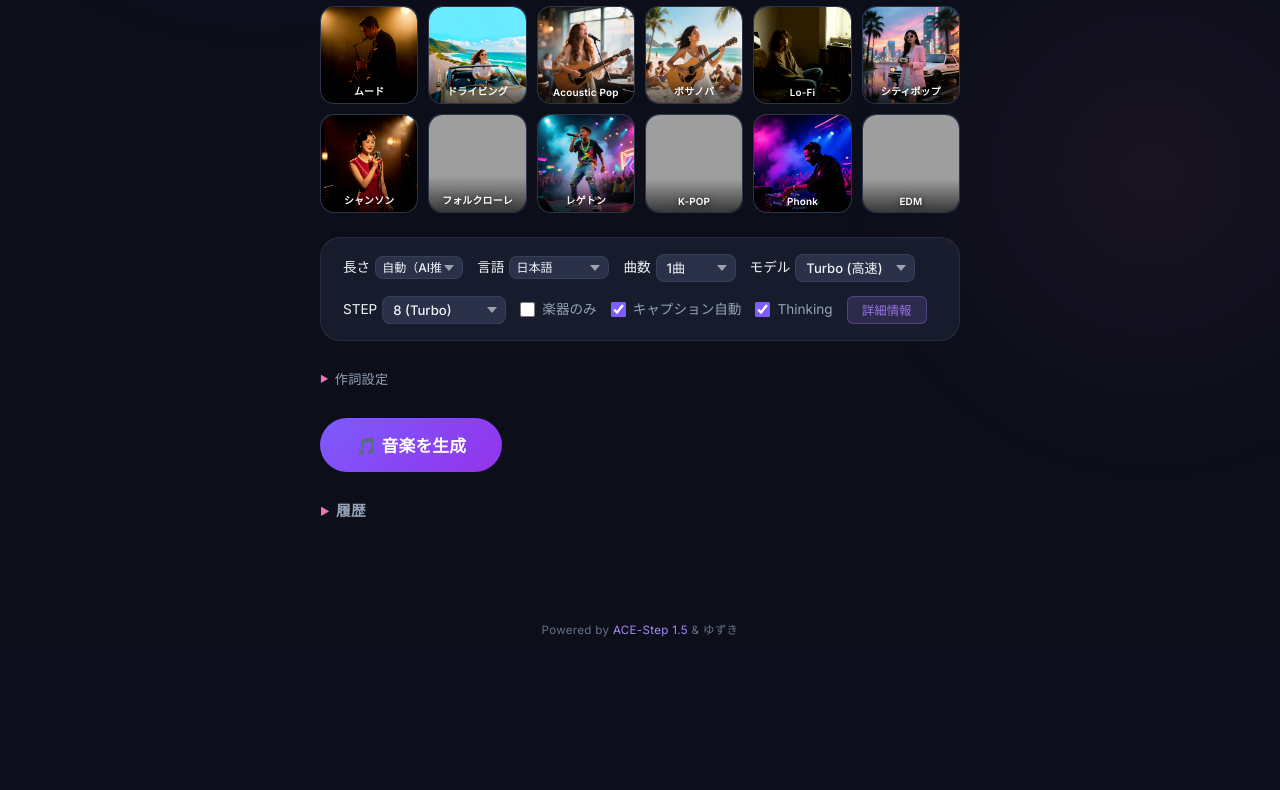
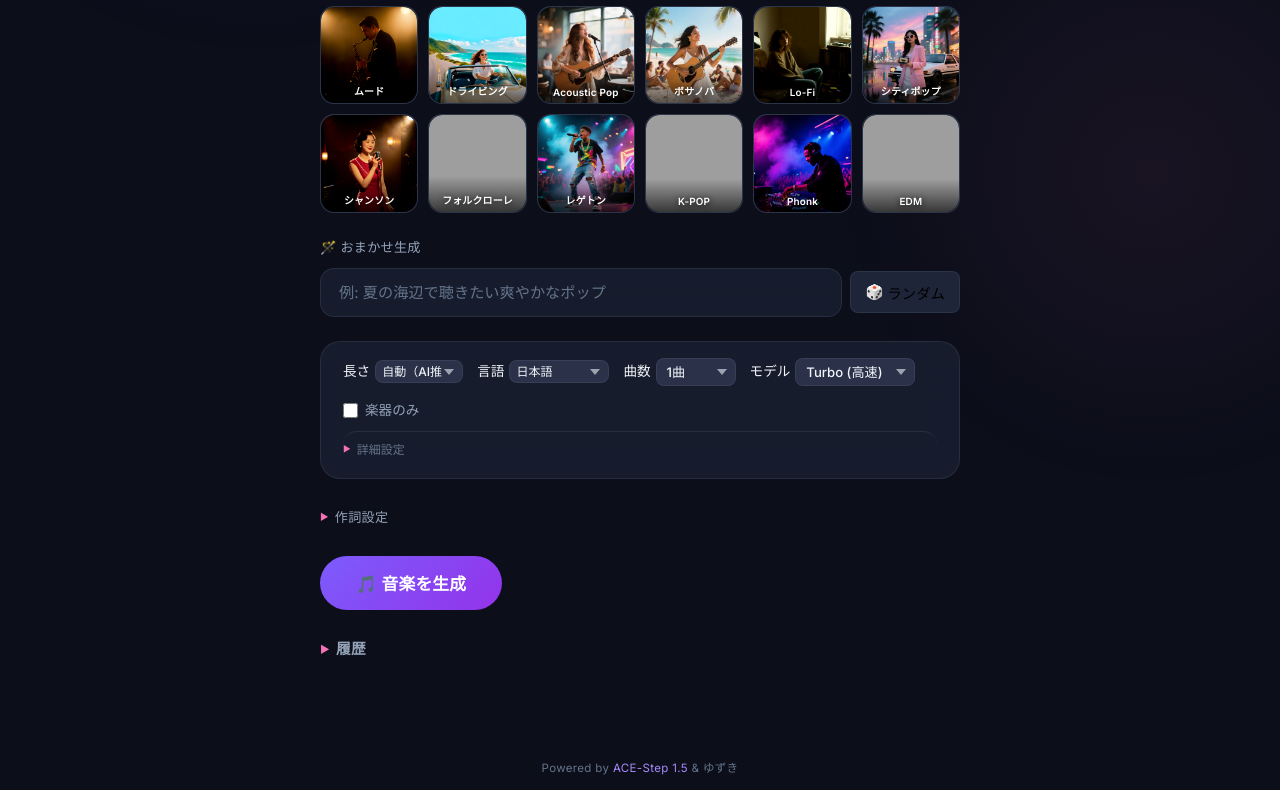
Before and after one commit to animede/easy_music, a FastAPI app: page / in a window 1280 px wide. Shown: the part 467-1257 px from the top of the page. Before the commit the page ends 1104 px from the top, so only its background shows below. Run offline with FastAPI, Linux system fonts and the light colour scheme; data that the repository does not hold is empty; grey boxes are pictures that could not be loaded.

Commit message:
feat: おまかせ生成, ネガティブプロンプト, shift/sampler, 詳細設定アコーディオン
- おまかせ生成 (sample_query): テキスト入力でLMが全パラメータ自動決定
- 🎲ランダムボタン: ランダムサンプル取得→フォーム自動入力
- Duration デフォルトを Auto (LM自動推定) に変更
- use_cot_metas最適化: format_input成功時にメタデータ重複推定スキップ
- lm_negative_prompt: デフォルトで品質低下防止プロンプト自動適用
- shift パラメータ (1.0-5.0): ディテール vs 構造の調整
- infer_method (ODE/SDE): サンプリング方式選択
- 詳細設定アコーディオン: STEP/Shift/Sampler等を折りたたみ式に分離
- 全パラメータをcover/repaintエンドポイントにも対応

```diff
--- a/static/app.js
+++ b/static/app.js
@@ -116,9 +116,20 @@ const I18N = {
         label_steps: 'STEP',
         label_thinking: 'Thinking',
         steps_8: '8 (Turbo)', steps_20: '20 (高速)', steps_50: '50 (標準)', steps_80: '80 (高品質)', steps_100: '100 (最高品質)',
+        label_shift: 'Shift',
+        tooltip_shift: 'タイムステップシフト。低い値=音質・ディテール重視、高い値=楽曲構造・プロンプト忠実度重視',
+        shift_auto: '自動', shift_1: '1.0 (ディテール重視)', shift_2: '2.0 (バランス)',
+        shift_3: '3.0 (Turbo推奨)', shift_4: '4.0 (構造重視)', shift_5: '5.0 (最大)',
+        label_infer_method: 'Sampler',
+        tooltip_infer_method: 'サンプリング方式。ODE=安定・再現性◎、SDE=多様・有機的な質感（高ステップ推奨）',
+        infer_auto: '自動 (ODE)', infer_ode: 'ODE (安定・クリーン)', infer_sde: 'SDE (有機的・多様)',
         label_lyrics_settings: '作詞設定',
+        label_advanced_settings: '詳細設定',
         label_options: '詳細オプション',
         label_mood: 'ムード：',
+        label_negative_prompt: 'ネガティブプロンプト',
+        placeholder_negative_prompt: '例: low quality, noisy, distorted（空欄ならデフォルト適用）',
+        tooltip_negative_prompt: '生成時に避けたい要素を指定します。空欄の場合は品質低下防止のデフォルト値が自動適用されます。',
         mood_happy: '😊 明るい', mood_sad: '😢 切ない', mood_intense: '🔥 激しい',
         mood_calm: '🍃 穏やか', mood_mystic: '✨ 神秘的',
         mood_romantic: '💕 ロマンチック', mood_fun: '🎉 楽しい', mood_dark: '🌙 メランコリック',
@@ -128,6 +139,14 @@ const I18N = {
         vocal_whisper: '🌬️ ウィスパー', vocal_falsetto: '🎵 ファルセット', vocal_harmony: '👥 ハーモニー',
         label_blend: '➕ ミックス：',
         blend_none: '（なし）',
+        // Omakase
+        label_omakase: '🪄 おまかせ生成',
+        placeholder_omakase: '例: 夏の海辺で聴きたい爽やかなポップ',
+        btn_random: 'ランダム',
+        status_omakase: '🪄 おまかせ生成中…AIが全パラメータを自動決定',
+        status_random_loading: '🎲 ランダムサンプルを取得中...',
+        status_random_filled: '🎲 ランダムパラメータをセットしました',
+        status_random_fail: '⚠️ ランダムサンプルの取得に失敗しました',
         // History
         history_title: '履歴',
         history_empty: '生成履歴はまだありません',
@@ -238,9 +257,20 @@ const I18N = {
         label_steps: 'STEP',
         label_thinking: 'Thinking',
         steps_8: '8 (Turbo)', steps_20: '20 (Fast)', steps_50: '50 (Standard)', steps_80: '80 (High Quality)', steps_100: '100 (Best Quality)',
+        label_shift: 'Shift',
+        tooltip_shift: 'Timestep shift. Lower values = detail/texture focus, higher values = structure/prompt fidelity focus',
+        shift_auto: 'Auto', shift_1: '1.0 (Detail)', shift_2: '2.0 (Balanced)',
+        shift_3: '3.0 (Turbo default)', shift_4: '4.0 (Structure)', shift_5: '5.0 (Max)',
+        label_infer_method: 'Sampler',
+        tooltip_infer_method: 'Sampling method. ODE = stable & reproducible, SDE = organic & diverse (needs higher steps)',
+        infer_auto: 'Auto (ODE)', infer_ode: 'ODE (Stable)', infer_sde: 'SDE (Organic)',
         label_options: 'Options',
+        label_advanced_settings: 'Advanced Settings',
         label_lyrics_settings: 'Lyrics Settings',
         label_mood: 'Mood:',
+        label_negative_prompt: 'Negative Prompt',
+        placeholder_negative_prompt: 'e.g. low quality, noisy, distorted (default applied if empty)',
+        tooltip_negative_prompt: 'Specify elements to avoid during generation. If left empty, a default quality-preserving prompt is applied automatically.',
         mood_happy: '😊 Bright', mood_sad: '😢 Sad', mood_intense: '🔥 Intense',
         mood_calm: '🍃 Calm', mood_mystic: '✨ Mystic',
         mood_romantic: '💕 Romantic', mood_fun: '🎉 Fun', mood_dark: '🌙 Melancholic',
@@ -250,6 +280,14 @@ const I18N = {
         vocal_whisper: '🌬️ Whisper', vocal_falsetto: '🎵 Falsetto', vocal_harmony: '👥 Harmony',
         label_blend: '➕ Mix with:',
         blend_none: '(none)',
+        // Omakase
+        label_omakase: '🪄 Quick Generate',
+        placeholder_omakase: 'e.g. A refreshing pop song for a beach day',
+        btn_random: 'Random',
+        status_omakase: '🪄 Quick generating…AI decides all parameters',
+        status_random_loading: '🎲 Loading random sample...',
+        status_random_filled: '🎲 Random parameters set',
+        status_random_fail: '⚠️ Failed to load random sample',
         // History
         history_title: 'History',
         history_empty: 'No generation history yet',
@@ -607,6 +645,30 @@ function getAceModel() {
 
 function getThinking() {
     return document.getElementById('simple-thinking')?.checked !== false;
+}
+
+/** ネガティブプロンプトを取得（空ならデフォルト値を返す） */
+function getNegativePrompt() {
+    const el = document.getElementById('negative-prompt');
+    const val = (el?.value || '').trim();
+    return val || null; // 空の場合 null → デフォルト値はHTML側のplaceholderに表示
+}
+
+/** ネガティブプロンプトのデフォルト値 */
+const DEFAULT_NEGATIVE_PROMPT = 'low quality, noisy, distorted, muddy, clipping, off-key, out of tune, amateur, poorly mixed';
+
+/** Shift値を取得（auto=モデルに応じたデフォルト、それ以外=指定値） */
+function getShift() {
+    const val = document.getElementById('simple-shift')?.value || 'auto';
+    if (val === 'auto') return null; // null → サーバーデフォルト
+    return parseFloat(val);
+}
+
+/** 推論方式を取得（auto=サーバーデフォルト(ODE)、それ以外=ODE/SDE） */
+function getInferMethod() {
+    const val = document.getElementById('simple-infer-method')?.value || 'auto';
+    if (val === 'auto') return null;
+    return val;
 }
 
 function getManualCaption() {
@@ -772,6 +834,190 @@ document.addEventListener('DOMContentLoaded', () => {
     }
 });
 
+// =============================================================================
+// Omakase (Quick Generate) — sample_query mode
+// =============================================================================
+
+/**
+ * おまかせ生成: sample_query を使ってLMに全パラメータを自動決定させる
+ */
+async function generateOmakase(query) {
+    const btn = document.getElementById('simple-generate-btn');
+    btn.disabled = true;
+    btn.innerHTML = t('btn_generating');
+    hideSimpleStatus();
+    showSimpleStatus(t('status_omakase'), 'info');
+
+    try {
+        const aceModel = getAceModel();
+        const params = {
+            prompt: '', // sample_query が全て決定するため空
+            lyrics: '',
+            thinking: true, // おまかせ生成はthinking=true推奨
+            sample_query: query,
+            vocal_language: '',
+            audio_duration: getSelectedDuration(),
+            batch_size: getBatchSize(),
+            audio_format: 'mp3',
+            inference_steps: getSteps(),
+            guidance_scale: aceModel === 'acestep-v15-base' ? 7.0 : 3.0,
+            use_cot_caption: true,
+            use_cot_language: true,
+            // ネガティブプロンプト（品質低下防止）
+            lm_negative_prompt: getNegativePrompt() || DEFAULT_NEGATIVE_PROMPT,
+        };
+        if (aceModel) params.model = aceModel;
+        const omakaseShift = getShift();
+        if (omakaseShift !== null) params.shift = omakaseShift;
+        const omakaseInferMethod = getInferMethod();
+        if (omakaseInferMethod) params.infer_method = omakaseInferMethod;
+
+        showSimpleProgress(5, t('status_task_create'));
+        const createResult = await apiRequest('/api/generate', 'POST', params);
+        const taskId = createResult.task_id;
+        if (!taskId) throw new Error(t('status_task_fail'));
+
+        // デバッグパネル更新
+        updateDebugPanel({
+            genre: '—',
+            theme: query,
+            mode: t('label_omakase'),
+            tags: '—',
+            caption: '(AI auto-generated via sample_query)',
+            lang: '(auto)',
+            params: (params.model ? 'model=' + params.model + ' / ' : 'model=turbo / ') + 'steps=' + params.inference_steps + ' / sample_query / thinking=true'
+        });
+
+        // 履歴に登録
+        addHistoryEntry({
+            task_id: taskId,
+            genre: '🪄 おまかせ',
+            caption: query.substring(0, 80),
+            duration: params.audio_duration,
+        });
+
+        // seed表示
+        if (createResult.seed != null) {
+            window._lastSeed = createResult.seed;
+        }
+
+        // ポーリング
+        const expectedTime = estimateGenerationTime(params);
+        const startTime = Date.now();
+        let pollCount = 0;
+        const maxPolls = 600;
+
+        while (pollCount < maxPolls) {
+            await new Promise(r => setTimeout(r, 1000));
+            pollCount++;
+
+            const elapsed = (Date.now() - startTime) / 1000;
+            const progress = smoothProgress(elapsed, expectedTime);
+            showSimpleProgress(progress, t('status_generating') + ` (${Math.floor(elapsed)}s)`);
+
+            let statusResult;
+            try {
+                statusResult = await apiRequest('/api/status/' + taskId);
+            } catch (_) { continue; }
+
+            if (statusResult.status === 1) {
+                // 成功
+                showSimpleProgress(100);
+                if (statusResult.results && statusResult.results.length > 0) {
+                    const audioUrls = statusResult.results.map(r => convertAudioUrl(r.url));
+                    updateHistoryEntry(taskId, audioUrls);
+
+                    if (statusResult.results[0].seed != null) {
+                        window._lastSeed = statusResult.results[0].seed;
+                    }
+
+                    // 無音チェック
+                    const firstUrl = audioUrls[0];
+                    const silent = await isSilentAudio(firstUrl);
+                    if (silent) {
+                        showSimpleStatus(t('status_silent'), 'error');
+                        removeHistoryEntry(taskId);
+                        hideSimpleProgress();
+                        return;
+                    }
+
+                    // 既存プレーヤーで再生
+                    currentResults = statusResult.results;
+                    currentLyrics = '';
+                    showInlinePlayer();
+                    playSimpleTrack(0);
+                    showSimpleStatus(`✅ ${statusResult.results.length}${t('status_complete')}`, 'success');
+                }
+                return;
+            } else if (statusResult.status === 2) {
+                removeHistoryEntry(taskId);
+                throw new Error(statusResult.error || t('status_gen_fail'));
+            }
+        }
+        removeHistoryEntry(taskId);
+        throw new Error(t('status_timeout'));
+    } catch (e) {
+        showSimpleStatus('❌ ' + e.message, 'error');
+    } finally {
+        btn.disabled = false;
+        btn.innerHTML = `<span data-i18n="btn_generate">${t('btn_generate')}</span>`;
+    }
+}
+
+/**
+ * 🎲ボタン: ランダムサンプルを取得して通常UIフォームに自動入力
+ */
+async function fillRandomSample() {
+    const btn = document.getElementById('omakase-random-btn');
+    btn.classList.add('loading');
+    showSimpleStatus(t('status_random_loading'), 'info');
+
+    try {
+        const result = await apiRequest('/api/random_sample', 'POST');
+        const data = result.data || result;
+
+        // フォームに自動入力
+        if (data.caption) {
+            // おまかせ入力をクリアして通常モードで使えるようにする
+            const omakaseInput = document.getElementById('omakase-input');
+            if (omakaseInput) omakaseInput.value = '';
+
+            // テーマにcaptionをセット
+            const themeEl = document.getElementById('simple-theme');
+            if (themeEl) themeEl.value = data.caption;
+        }
+        if (data.lyrics) {
+            const lyricsEl = document.getElementById('simple-lyrics');
+            if (lyricsEl) lyricsEl.value = data.lyrics;
+        }
+        if (data.duration && data.duration > 0) {
+            const durEl = document.getElementById('simple-duration');
+            if (durEl) {
+                // 最も近い選択肢を選ぶ
+                const options = Array.from(durEl.options).filter(o => o.value !== 'auto');
+                const closest = options.reduce((a, b) =>
+                    Math.abs(parseInt(a.value) - data.duration) < Math.abs(parseInt(b.value) - data.duration) ? a : b
+                );
+                durEl.value = closest.value;
+            }
+        }
+        if (data.vocal_language) {
+            const langEl = document.getElementById('simple-language');
+            if (langEl) {
+                const opt = Array.from(langEl.options).find(o => o.value === data.vocal_language);
+                if (opt) langEl.value = data.vocal_language;
+            }
+        }
+
+        showSimpleStatus(t('status_random_filled'), 'success');
+    } catch (e) {
+        console.error('[EasyMusic] fillRandomSample failed:', e);
+        showSimpleStatus(t('status_random_fail'), 'error');
+    } finally {
+        btn.classList.remove('loading');
+    }
+}
+
 /**
  * AI生成歌詞のみクリア（ユーザーが手入力したものかの判定は難しいのでテーマも同時クリア）
  */
@@ -787,6 +1033,14 @@ function clearAutoLyrics() {
 // =============================================================================
 
 async function generateSimple() {
+    // ---- おまかせ生成モード判定 ----
+    const omakaseInput = document.getElementById('omakase-input');
+    const omakaseQuery = omakaseInput ? omakaseInput.value.trim() : '';
+
+    if (omakaseQuery) {
+        return generateOmakase(omakaseQuery);
+    }
+
     let theme = document.getElementById('simple-theme').value.trim();
     const lyrics = document.getElementById('simple-lyrics').value.trim();
     const isInst = document.getElementById('simple-inst').checked;
@@ -1040,15 +1294,23 @@ async function generateSimple() {
             // CoT（Chain-of-Thought）による品質強化
             use_cot_caption: true,
             use_cot_language: true,
+            // ネガティブプロンプト（品質低下防止）
+            lm_negative_prompt: getNegativePrompt() || DEFAULT_NEGATIVE_PROMPT,
         };
         if (isInst) params.instrumental = true;
         if (aceModel) params.model = aceModel;
+        const normalShift = getShift();
+        if (normalShift !== null) params.shift = normalShift;
+        const normalInferMethod = getInferMethod();
+        if (normalInferMethod) params.infer_method = normalInferMethod;
 
         // format_input で得たBPM・調を反映（AI推奨パラメータ）
         if (formatInputResult && formatInputResult.success) {
             if (formatInputResult.bpm) params.bpm = formatInputResult.bpm;
             if (formatInputResult.key_scale) params.key_scale = formatInputResult.key_scale;
             if (formatInputResult.time_signature) params.time_signature = formatInputResult.time_signature;
+            // format_input で既にメタデータ取得済みなので、生成時の重複推定をスキップ
+            params.use_cot_metas = false;
         }
 
         // ---- Seed 固定（歌詞またはキャプションが既存の場合、前回のseedを再利用） ----
@@ -2219,12 +2481,20 @@ async function jukeboxGenerateOne() {
                 guidance_scale: isInst ? 18.0 : 18.0, // プロンプト忠実度上山でクリアな音質に
                 use_cot_caption: true,
                 use_cot_language: true,
+                // ネガティブプロンプト（品質低下防止）
+                lm_negative_prompt: getNegativePrompt() || DEFAULT_NEGATIVE_PROMPT,
             };
             if (jukeboxAceModel) params.model = jukeboxAceModel;
+            const jukeboxShift = getShift();
+            if (jukeboxShift !== null) params.shift = jukeboxShift;
+            const jukeboxInferMethod = getInferMethod();
+            if (jukeboxInferMethod) params.infer_method = jukeboxInferMethod;
             if (formatInputResult && formatInputResult.success) {
                 if (formatInputResult.bpm) params.bpm = formatInputResult.bpm;
                 if (formatInputResult.key_scale) params.key_scale = formatInputResult.key_scale;
                 if (formatInputResult.time_signature) params.time_signature = formatInputResult.time_signature;
+                // format_input で既にメタデータ取得済みなので、生成時の重複推定をスキップ
+                params.use_cot_metas = false;
             }
 
             const createResult = await apiRequest('/api/generate', 'POST', params);
--- a/static/style.css
+++ b/static/style.css
@@ -183,6 +183,21 @@ body::after {
     color: var(--text-primary);
 }
 
+/* 詳細設定アコーディオン（コントロールバー内） */
+.advanced-settings-accordion {
+    margin-top: 10px;
+    border-top: 1px solid var(--border);
+    padding-top: 6px;
+}
+.advanced-summary {
+    font-size: 0.75rem;
+    color: var(--text-dim);
+    padding: 2px 0;
+}
+.advanced-control-row {
+    margin-top: 2px;
+}
+
 /* 作詞設定アコーディオン内部 */
 .lyrics-settings-body {
     display: flex;
@@ -437,6 +452,16 @@ body::after {
     padding-right: 24px;
     min-width: 80px;
 }
+/* STEP / Shift / Sampler: 幅を抑えて横一列に収める */
+#simple-steps,
+#simple-shift,
+#simple-infer-method {
+    min-width: 0;
+    width: auto;
+    padding-right: 20px;
+    font-size: 0.78rem;
+    max-width: 140px;
+}
 .simple-select:hover {
     border-color: var(--border-focus);
 }
@@ -1132,6 +1157,9 @@ body::after {
 @media (max-width: 380px) {
     .genre-grid { grid-template-columns: repeat(auto-fill, minmax(64px, 1fr)); gap: 6px; }
     .simple-select { font-size: 0.78rem; min-width: 70px; padding: 4px 22px 4px 8px; }
+    #simple-steps,
+    #simple-shift,
+    #simple-infer-method { min-width: 0; max-width: 120px; font-size: 0.73rem; padding-right: 18px; }
 }
 
 /* =============================================================================
@@ -1364,6 +1392,51 @@ body::after {
     display: none;
 }
 
+/* ---------- Omakase (Simple Mode) ---------- */
+.omakase-section {
+    margin-top: 0.3rem;
+}
+.omakase-row {
+    display: flex;
+    gap: 8px;
+    align-items: center;
+}
+.omakase-input {
+    flex: 1;
+}
+.omakase-random-btn {
+    flex-shrink: 0;
+    padding: 0 14px;
+    height: 42px;
+    border: 1px solid var(--border);
+    border-radius: var(--radius-sm);
+    background: var(--bg-surface);
+    font-size: 0.9rem;
+    cursor: pointer;
+    transition: background var(--transition-fast), transform 0.15s;
+    display: flex;
+    align-items: center;
+    justify-content: center;
+    gap: 4px;
+    white-space: nowrap;
+}
+.omakase-random-btn:hover {
+    background: var(--bg-elevated);
+    transform: scale(1.1);
+}
+.omakase-random-btn:active {
+    transform: scale(0.95);
+}
+.omakase-random-btn.loading {
+    opacity: 0.5;
+    pointer-events: none;
+    animation: spin 1s linear infinite;
+}
+@keyframes spin {
+    from { transform: rotate(0deg); }
+    to   { transform: rotate(360deg); }
+}
+
 /* ---------- History Panel ---------- */
 .history-section {
     margin-top: 0.5rem;
--- a/templates/index.html
+++ b/templates/index.html
@@ -138,6 +138,17 @@
             </select>
         </div>
 
+        <!-- おまかせ生成（Simple Mode） -->
+        <section class="simple-section normal-mode-section omakase-section" id="omakase-section">
+            <label class="section-label" data-i18n="label_omakase">🪄 おまかせ生成</label>
+            <div class="omakase-row">
+                <input type="text" id="omakase-input" class="simple-input omakase-input"
+                       data-i18n-placeholder="placeholder_omakase"
+                       placeholder="例: 夏の海辺で聴きたい爽やかなポップ">
+                <button class="omakase-random-btn" id="omakase-random-btn" onclick="fillRandomSample()" title="ランダム">🎲 <span data-i18n="btn_random">ランダム</span></button>
+            </div>
+        </section>
+
         <!-- 生成コントロール -->
         <section class="simple-section control-bar">
             <div class="control-row">
@@ -189,6 +200,18 @@
                     </select>
                 </div>
                 <div class="control-item">
+                    <label class="inst-check">
+                        <input type="checkbox" id="simple-inst">
+                        <span data-i18n="label_inst">楽器のみ</span>
+                    </label>
+                </div>
+            </div>
+
+            <!-- 詳細設定アコーディオン -->
+            <details class="collapsible-section advanced-settings-accordion">
+                <summary class="collapsible-summary advanced-summary" data-i18n="label_advanced_settings">詳細設定</summary>
+                <div class="control-row advanced-control-row">
+                    <div class="control-item">
                         <label data-i18n="label_steps">STEP</label>
                         <select class="simple-select" id="simple-steps">
                             <option value="8" selected data-i18n="steps_8">8 (Turbo)</option>
@@ -199,10 +222,27 @@
                         </select>
                     </div>
                     <div class="control-item">
-                    <label class="inst-check">
-                        <input type="checkbox" id="simple-inst">
-                        <span data-i18n="label_inst">楽器のみ</span>
-                    </label>
+                        <label data-i18n="label_shift">Shift</label>
+                        <select class="simple-select" id="simple-shift"
+                                data-i18n-title="tooltip_shift"
+                                title="タイムステップシフト。低い値=音質重視、高い値=構造重視">
+                            <option value="auto" selected data-i18n="shift_auto">自動</option>
+                            <option value="1.0" data-i18n="shift_1">1.0 (ディテール重視)</option>
+                            <option value="2.0" data-i18n="shift_2">2.0 (バランス)</option>
+                            <option value="3.0" data-i18n="shift_3">3.0 (Turbo推奨)</option>
+                            <option value="4.0" data-i18n="shift_4">4.0 (構造重視)</option>
+                            <option value="5.0" data-i18n="shift_5">5.0 (最大)</option>
+                        </select>
+                    </div>
+                    <div class="control-item">
+                        <label data-i18n="label_infer_method">Sampler</label>
+                        <select class="simple-select" id="simple-infer-method"
+                                data-i18n-title="tooltip_infer_method"
+                                title="サンプリング方式。ODE=安定・再現性◎、SDE=多様・有機的な質感">
+                            <option value="auto" selected data-i18n="infer_auto">自動 (ODE)</option>
+                            <option value="ODE" data-i18n="infer_ode">ODE (安定・クリーン)</option>
+                            <option value="SDE" data-i18n="infer_sde">SDE (有機的・多様)</option>
+                        </select>
                     </div>
                     <div class="control-item">
                         <label class="inst-check">
@@ -220,6 +260,7 @@
                         <button class="debug-info-btn" id="debug-info-btn" onclick="toggleDebugPanel()" data-i18n="btn_debug">詳細情報</button>
                     </div>
                 </div>
+            </details>
         </section>
 
         <!-- 作詞設定アコーディオン（詳細オプション + テーマ + 歌詞をまとめて開閉） -->
@@ -257,6 +298,14 @@
                         </div>
                     </div>
                 </div>
+
+                <!-- ネガティブプロンプト -->
+                <div class="subsection-label" data-i18n="label_negative_prompt">ネガティブプロンプト</div>
+                <input type="text" id="negative-prompt" class="simple-input negative-prompt-input"
+                       data-i18n-placeholder="placeholder_negative_prompt"
+                       data-i18n-title="tooltip_negative_prompt"
+                       placeholder="例: low quality, noisy, distorted（空欄ならデフォルト適用）"
+                       title="生成時に避けたい要素を指定します。空欄の場合は品質低下防止のデフォルト値が自動適用されます。">
 
                 <!-- テーマ / シナリオ -->
                 <div class="subsection-label" data-i18n="label_theme">テーマ / シナリオ</div>
```
Also changed, not shown: routers/generate.py (+43 -0 lines). Lines whose indentation alone changed are shown as unchanged.
